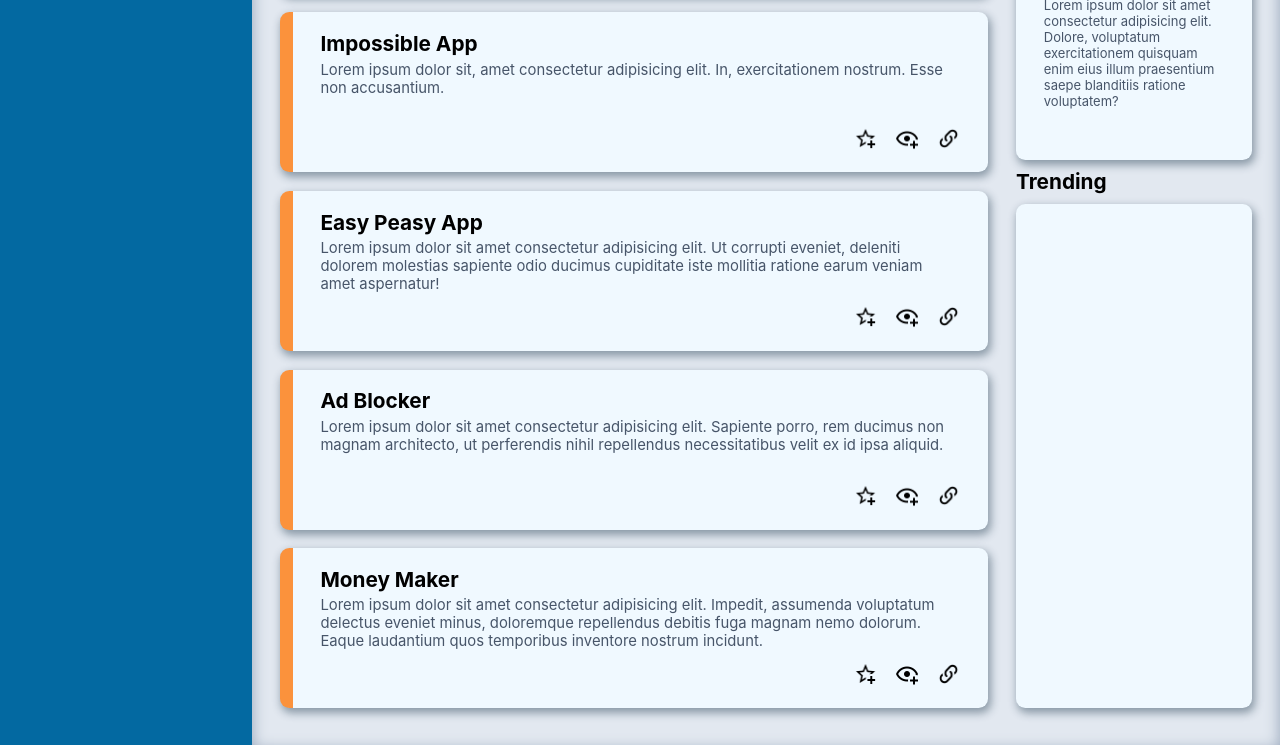
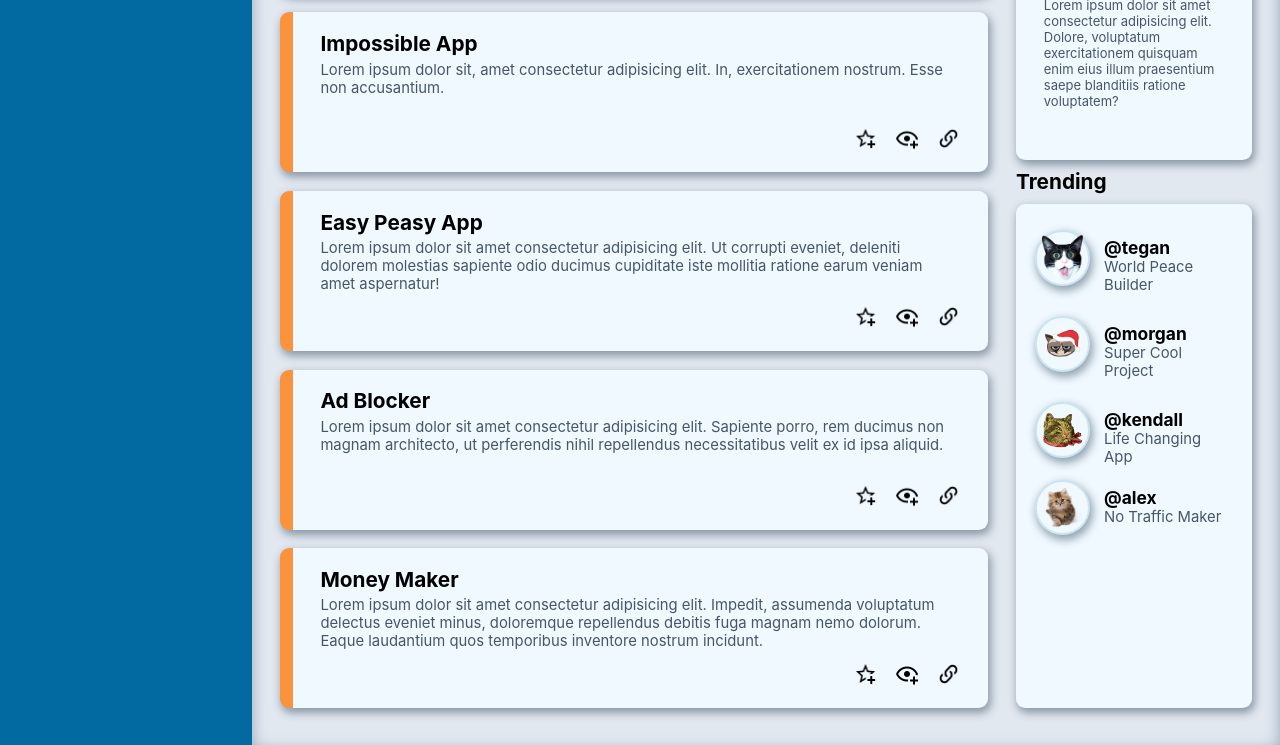
Before and after one commit to cryptoretard25/06-Project-Admin-Dashboard, a plain HTML site: page index.html in a window 1280 px wide. Shown: the part 616-1361 px from the top of the page. Drawn offline with Linux system fonts and the light colour scheme.

Commit message:
Finished

```diff
--- a/index.html
+++ b/index.html
@@ -87,7 +87,8 @@
       <div class="projects-container">
         <div class="project">
           <h2>Super Cool Project</h2>
-          <p class="side-text">Lorem ipsum dolor sit, amet consectetur adipisicing elit. In, exercitationem nostrum. Esse non accusantium
+          <p class="side-text">Lorem ipsum dolor sit, amet consectetur adipisicing elit. In, exercitationem nostrum.
+            Esse non accusantium
             ullam mollitia recusandae quos est quis. </p>
           <div class="project-links">
             <a href="/"><img src="./content/projects/star-plus-outline.png" alt=""></a>
@@ -179,7 +180,28 @@
         </div>
       </div>
       <h2 id="trending-label">Trending</h2>
-      <div class="trending"></div>
+      <div class="trending">
+        <div class="trending-user">
+          <div class="profile-pic"><img img src="./content/trending/cat-1.png" alt=""></div>
+          <h3 class="profile-name">@<span class="username">tegan</span></h3>
+          <p class="side-text project-name"><span class="user-project">World Peace Builder</span></p>
+        </div>
+        <div class="trending-user">
+          <div class="profile-pic"><img img src="./content/header/Grumpy-Cat-Face-PNG-Clipart.png" alt=""></div>
+          <h3 class="profile-name">@<span class="username">morgan</span></h3>
+          <p class="side-text project-name"><span class="user-project">Super Cool Project</span></p>
+        </div>
+        <div class="trending-user">
+          <div class="profile-pic"><img img src="./content/trending/cat-2.png" alt=""></div>
+          <h3 class="profile-name">@<span class="username">kendall</span></h3>
+          <p class="side-text project-name"><span class="user-project">Life Changing App</span></p>
+        </div>
+        <div class="trending-user">
+          <div class="profile-pic"><img img src="./content/trending/cat-3.png" alt=""></div>
+          <h3 class="profile-name">@<span class="username">alex</span></h3>
+          <p class="side-text project-name"><span class="user-project">No Traffic Maker</span></p>
+        </div>
+      </div>
     </div>
   </div>
 
--- a/style.css
+++ b/style.css
@@ -350,12 +350,51 @@ div.main h2 {
   background-color: var(--lighter);
   box-shadow: var(--shadow-mainstream);
   border-radius: 1rem;
+  padding: 2rem 2rem;
 
   grid-row: 4;
   grid-column: 2;
+
+  display: flex;
+  flex-direction: column;
+  gap: 1.5rem;
+  justify-content: flex-start;
 }
 
-p.side-text{
+.trending-user {
+  display: grid;
+  grid-template-columns: auto 1fr;
+  grid-template-rows: repeat(2, 1fr);
+  align-items: center;
+  align-content: center;
+
+  column-gap: 1.5rem;
+}
+p.side-text {
   color: #475569;
+  font-weight: 400;
+}
+
+.profile-pic {
+  grid-row: 1 / span 2;
+  border: 2px solid #036aa126;
+    box-shadow: var(--shadow-mainstream);
+  border-radius: 50%;
+
+  height: 6rem;
+  width: 6rem;
+  display: flex;
+  align-items: center;
+  justify-content: center;
+}
+.project-name {
+  align-self: start;
+}
+.profile-name {
+  align-self: end;
+}
+
+.profile-pic > img {
+  width: 80%;
 }
 /*********************************************************************************************/
```
Also changed, not shown: content/trending/cat-1.png (added), content/trending/cat-2.png (added), content/trending/cat-3.png (added), 3 other files.
